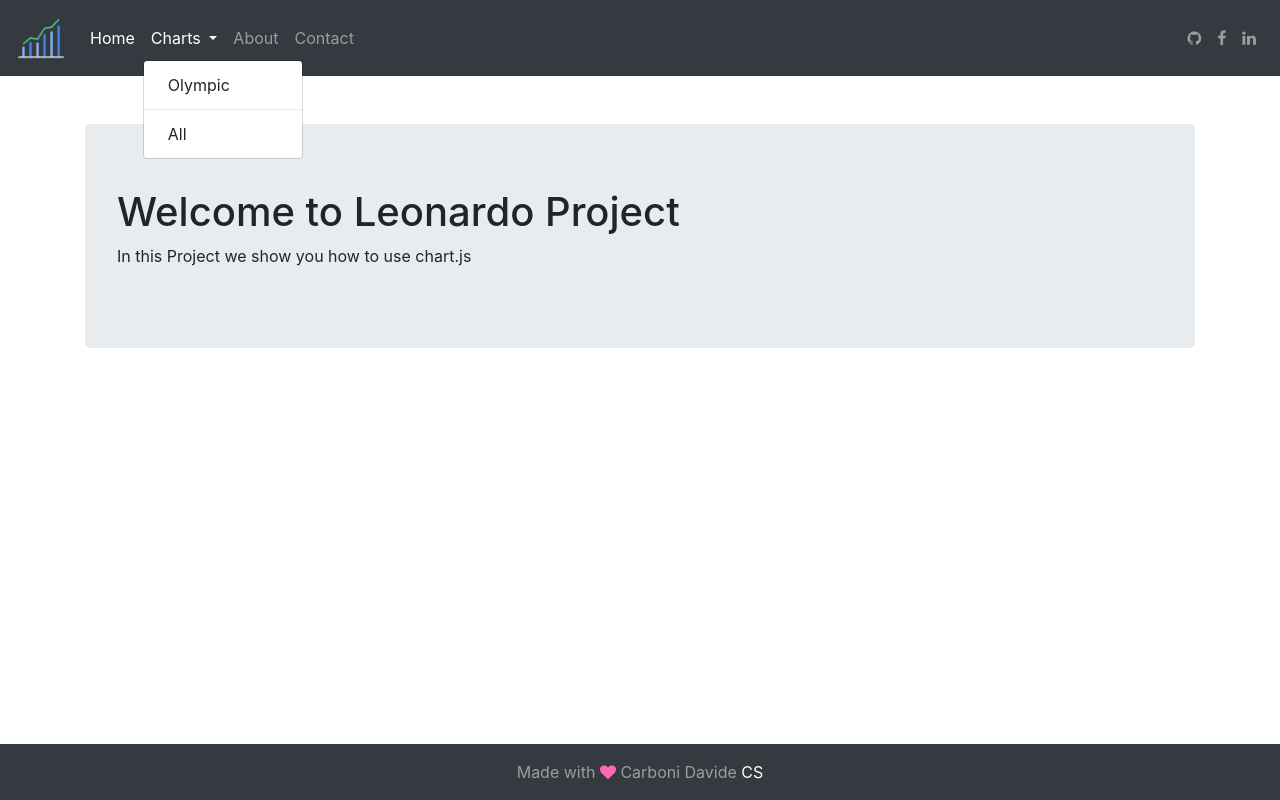
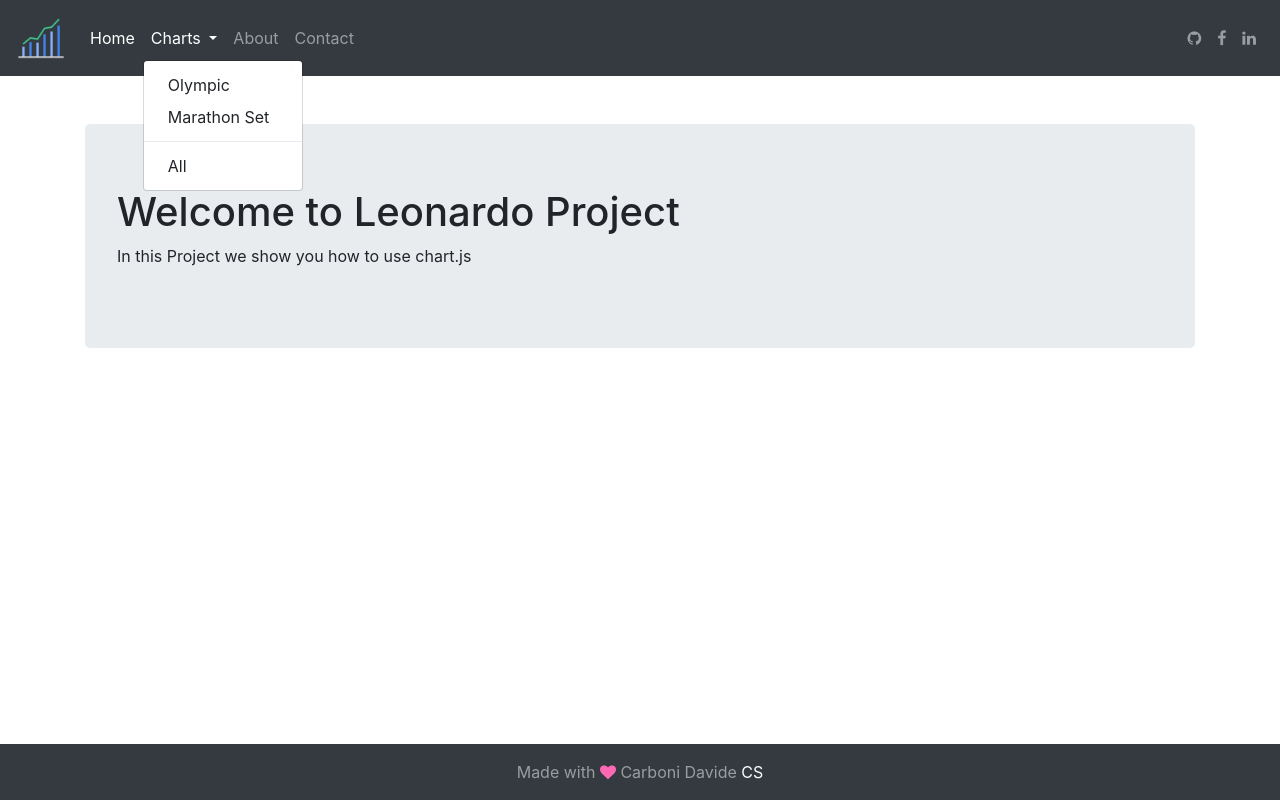
Before and after one commit to CarboniDavide/Leonardo, an Angular app: page / in a window 1280 px wide. Both pictures are taken after a click on the button "Charts". Built offline with nearby package versions, Linux system fonts and the light colour scheme.

Commit message:
add new link for marathon charts in navigation bar

```diff
--- a/src/app/ui/header/header.component.html
+++ b/src/app/ui/header/header.component.html
@@ -9,6 +9,7 @@
         </a>
         <div class="dropdown-menu" aria-labelledby="navbarDropdown">
           <a class="dropdown-item" href="/chart/olympic">Olympic</a>
+          <a class="dropdown-item" href="/chart/marathon">Marathon Set</a>
           <div class="dropdown-divider"></div>
           <a class="dropdown-item" href="#">All</a>
         </div>
```
